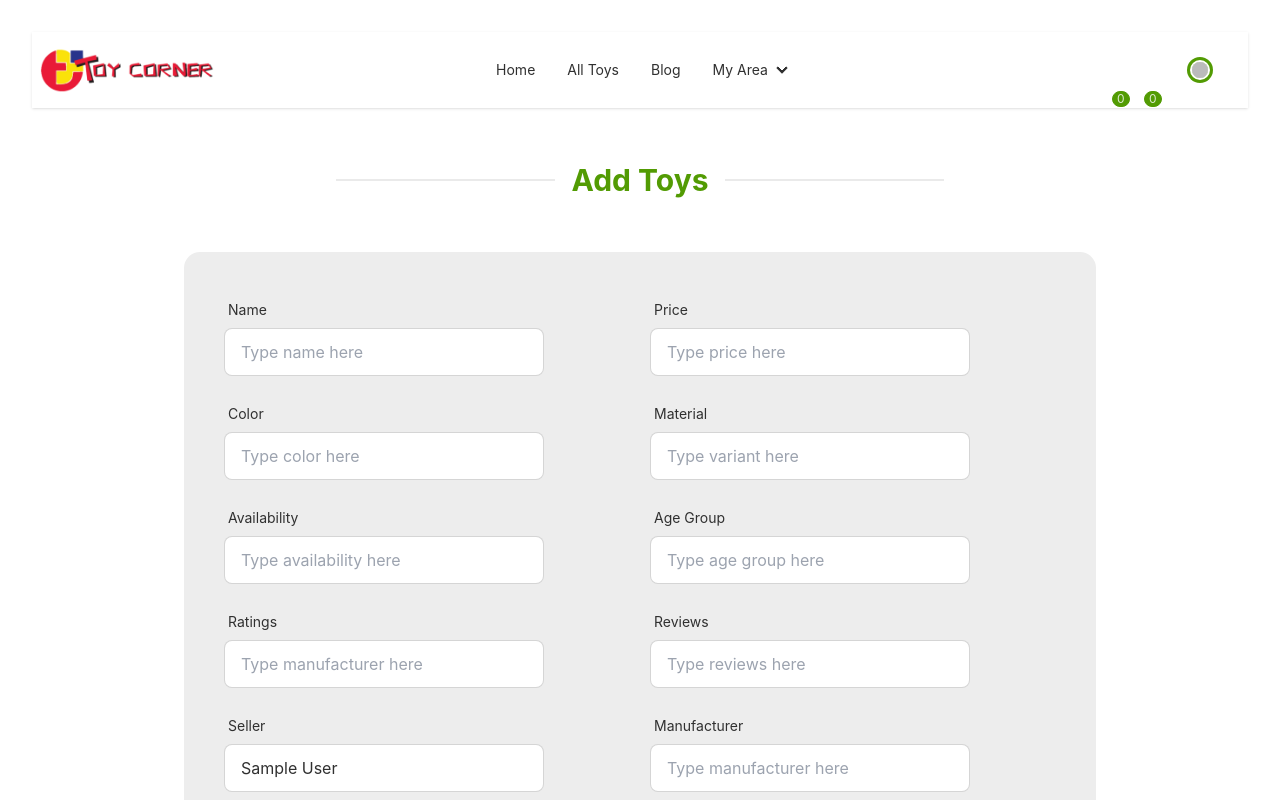
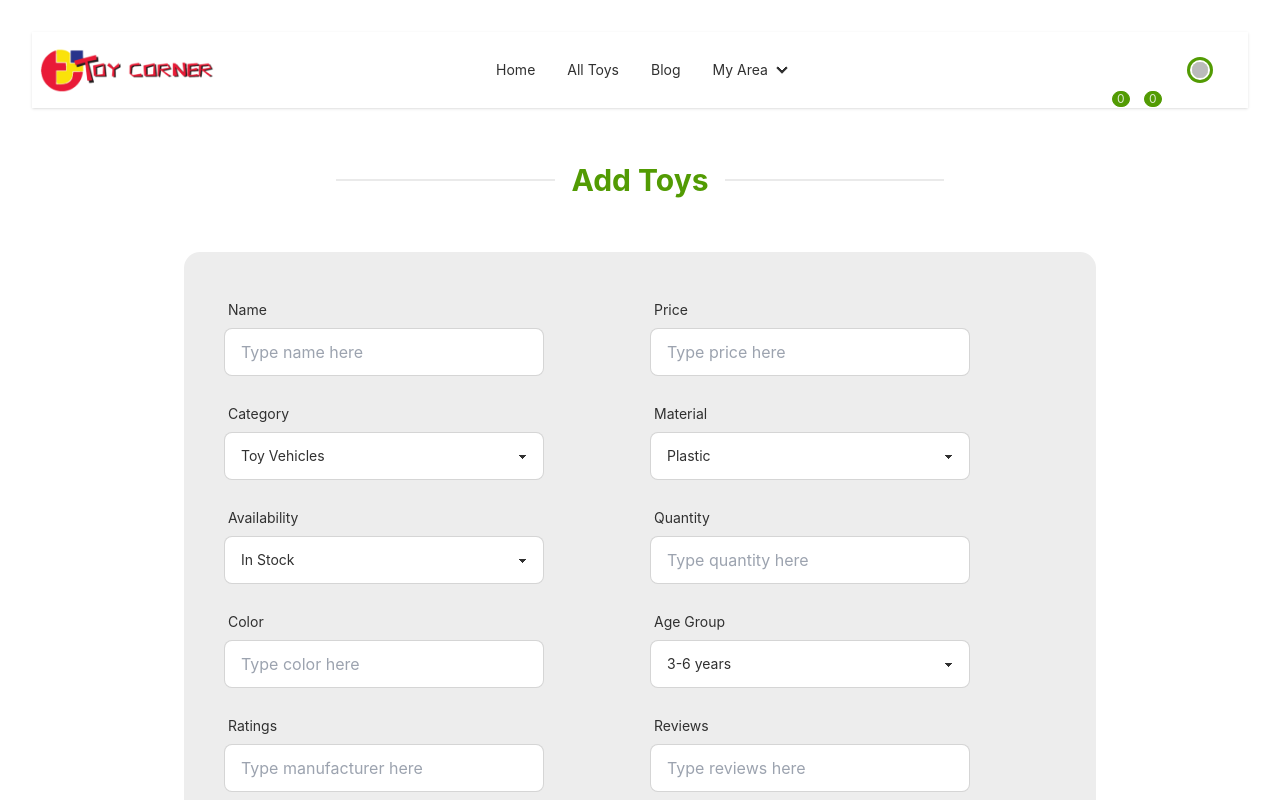
Before and after one commit to nurealammiaji/toy-corner-client, a React (Vite) app: page /add-toys in a window 1280 px wide. Shown: the top 800 px of the page. Built offline with nearby package versions, Linux system fonts and the light colour scheme; no server answers; sample sign-in values are in the browser's storage; some icons are missing.

Commit message:
code modified

```diff
--- a/src/components/AddToy/AddToy.jsx
+++ b/src/components/AddToy/AddToy.jsx
@@ -17,6 +17,8 @@ const AddToy = () => {
         const name = form.name.value;
         const price = form.price.value;
         const color = form.color.value;
+        const quantity = form.quantity.value;
+        const category = form.category.value;
         const material = form.material.value;
         const availability = form.availability.value;
         const age = form.age.value;
@@ -31,7 +33,7 @@ const AddToy = () => {
             manufacturer: manufacturer,
             seller: seller,
             sellerEmail: user.email,
-            material: material,
+            subCategory: material,
             color: color,
             ageRange: age,
             description: description,
@@ -40,12 +42,13 @@ const AddToy = () => {
                 amount: price,
             },
             availability: availability,
-            category: "Educational",
+            category: category,
             ratings: {
                 scale: 5,
                 value: ratings,
                 reviews: reviews,
             },
+            quantity: quantity,
             image: image
         }
 
@@ -85,10 +88,10 @@ const AddToy = () => {
     return (
         <div>
             <div className='text-center'>
-                <h2 className='text-3xl font-bold text-primary divider w-full md:w-6/12 mx-auto'>Add Toys</h2>
+                <h2 className='w-full mx-auto text-3xl font-bold text-primary divider md:w-6/12'>Add Toys</h2>
             </div>
             <br /><br />
-            <form onSubmit={handleAddToy} className="card w-full md:w-9/12 p-10 mx-auto bg-base-200">
+            <form onSubmit={handleAddToy} className="w-full p-10 mx-auto card md:w-9/12 bg-base-200">
                 <div className="grid gap-5 md:grid-cols-2">
                     <div className="w-full max-w-xs form-control">
                         <label className="label">
@@ -104,27 +107,58 @@ const AddToy = () => {
                     </div>
                     <div className="w-full max-w-xs form-control">
                         <label className="label">
+                            <span className="label-text">Category</span>
+                        </label>
+                        <select className="select-bordered select">
+                            <option value="Toy Vehicles">Toy Vehicles</option>
+                            <option value="Remote Control">Remote Control</option>
+                            <option value="Educational">Educational</option>
+                            <option value="Classic Toys">Classic Toys</option>
+                        </select>
+                    </div>
+                    <div className="w-full max-w-xs form-control">
+                        <label className="label">
+                            <span className="label-text">Material</span>
+                        </label>
+                        <select className="select select-bordered">
+                            <option value="Plastic">Plastic</option>
+                            <option value="Metal">Metal</option>
+                            <option value="Alloy">Alloy</option>
+                            <option value="Composite">Composite</option>
+                        </select>
+                    </div>
+                    <div className="w-full max-w-xs form-control">
+                        <label className="label">
+                            <span className="label-text">Availability</span>
+                        </label>
+                        <select className="select select-bordered">
+                            <option value="In Stock">In Stock</option>
+                            <option value="Limited Stock">Limited Stock</option>
+                            <option value="Out of Stock">Out of Stock</option>
+                        </select>
+                    </div>
+                    <div className="w-full max-w-xs form-control">
+                        <label className="label">
+                            <span className="label-text">Quantity</span>
+                        </label>
+                        <input type="text" name="quantity" placeholder="Type quantity here" className="w-full max-w-xs input input-bordered" />
+                    </div>
+                    <div className="w-full max-w-xs form-control">
+                        <label className="label">
                             <span className="label-text">Color</span>
                         </label>
                         <input type="text" name="color" placeholder="Type color here" className="w-full max-w-xs input input-bordered" />
                     </div>
                     <div className="w-full max-w-xs form-control">
                         <label className="label">
-                            <span className="label-text">Material</span>
-                        </label>
-                        <input type="text" name="material" placeholder="Type variant here" className="w-full max-w-xs input input-bordered" />
-                    </div>
-                    <div className="w-full max-w-xs form-control">
-                        <label className="label">
-                            <span className="label-text">Availability</span>
-                        </label>
-                        <input type="text" name="availability" placeholder="Type availability here" className="w-full max-w-xs input input-bordered" />
-                    </div>
-                    <div className="w-full max-w-xs form-control">
-                        <label className="label">
                             <span className="label-text">Age Group</span>
                         </label>
-                        <input type="text" name="age" placeholder="Type age group here" className="w-full max-w-xs input input-bordered" />
+                        <select className="select-bordered select">
+                            <option value="3-6 years">3-6 years</option>
+                            <option value="3-7 years">3-7 years</option>
+                            <option value="4-8 years">4-8 years</option>
+                            <option value="5-12 years">5-12 years</option>
+                        </select>
                     </div>
                     <div className="w-full max-w-xs form-control">
                         <label className="label">
@@ -161,7 +195,7 @@ const AddToy = () => {
                     <label className="label">
                         <span className="label-text">Description</span>
                     </label>
-                    <textarea type="text" name="description" placeholder="Type description here" className="w-full pt-3 input input-bordered" />
+                    <textarea type="text" name="description" placeholder="Type description here" className="w-full p-3 rounded-md" rows={4} />
                 </div>
                 <button type="submit" className="w-full mt-10 btn btn-primary">Add Toy</button>
             </form>
--- a/src/components/Toys/Toy.jsx
+++ b/src/components/Toys/Toy.jsx
@@ -3,14 +3,14 @@ import { Link } from "react-router-dom";
 
 const Toy = ({ toy, serial }) => {
 
-    const { _id, name, manufacturer, price, image, material, description, seller } = toy;
+    const { _id, name, manufacturer, quantity, image, subCategory, description, seller } = toy;
 
     return (
         <tr>
             <td>{serial}</td>
             <td>
                 <div className="avatar">
-                    <div className="mask mask-squircle w-12 h-12">
+                    <div className="w-12 h-12 mask mask-squircle">
                         <img src={image} />
                     </div>
                 </div>
@@ -18,13 +18,13 @@ const Toy = ({ toy, serial }) => {
             <td>
                 <div>
                     <div className="font-bold">{name}</div>
-                    <div className="text-sm opacity-50">{price.amount} {price.currency}</div>
+                    <div className="text-sm opacity-50">Quantity: {quantity}</div>
                 </div>
             </td>
             <td>
                 {description.slice(0,35)} ...
                 <br />
-                <span className="badge badge-ghost badge-sm"><span className="mr-1">Sub-Category:</span> {material}</span>
+                <span className="badge badge-ghost badge-sm"><span className="mr-1">Sub-Category:</span> {subCategory}</span>
             </td>
             <td>
                 {manufacturer}
--- a/src/components/Toys/ToyDetails.jsx
+++ b/src/components/Toys/ToyDetails.jsx
@@ -5,12 +5,12 @@ import { Rating } from '@smastrom/react-rating';
 const ToyDetails = () => {
 
     const toy = useLoaderData();
-    const { _id, name, manufacturer, price, image, description, ratings, ageRange, color, availability, material } = toy;
+    const { _id, name, manufacturer, price, image, description, ratings, ageRange, color, availability, subCategory } = toy;
 
     return (
         <div>
             <div className='text-center'>
-                <h2 className='text-3xl font-bold text-primary divider w-6/12 mx-auto'>Toy Details</h2>
+                <h2 className='w-6/12 mx-auto text-3xl font-bold text-primary divider'>Toy Details</h2>
             </div>
             <br /><br />
             <div className="w-full mx-auto shadow-xl md:w-8/12 card card-compact bg-base-100">
@@ -21,7 +21,7 @@ const ToyDetails = () => {
                     <h4><span className="font-medium">Price:</span> {price.amount} {price.currency}</h4>
                     <p><span className="font-medium">Availability:</span> {availability}</p>
                     <p><span className="font-medium">Color:</span> {color}</p>
-                    <p><span className="font-medium">Material:</span> {material}</p>
+                    <p><span className="font-medium">Material:</span> {subCategory}</p>
                     <p><span className="font-medium">Age Group:</span> {ageRange}</p>
                     <p><span className="font-medium">Manufacturer:</span>  {manufacturer}</p>
                     <p><span className="font-medium">Description:</span> {description}</p>
--- a/src/components/Toys/Toys.jsx
+++ b/src/components/Toys/Toys.jsx
@@ -15,7 +15,7 @@ const Toys = () => {
     return (
         <div>
             <div className='text-center'>
-                <h2 className='text-3xl font-bold text-primary divider w-full md:w-6/12 mx-auto'>All Toys</h2>
+                <h2 className='w-full mx-auto text-3xl font-bold text-primary divider md:w-6/12'>All Toys</h2>
             </div>
             <br /><br />
             <div>
@@ -29,7 +29,7 @@ const Toys = () => {
                                         <tr>
                                             <th>Serial</th>
                                             <th>Image</th>
-                                            <th>Name / Price</th>
+                                            <th>Name / Quantity</th>
                                             <th>Description / Sub-Category</th>
                                             <th>Manufacturer / Seller</th>
                                             <th>Details</th>
```
